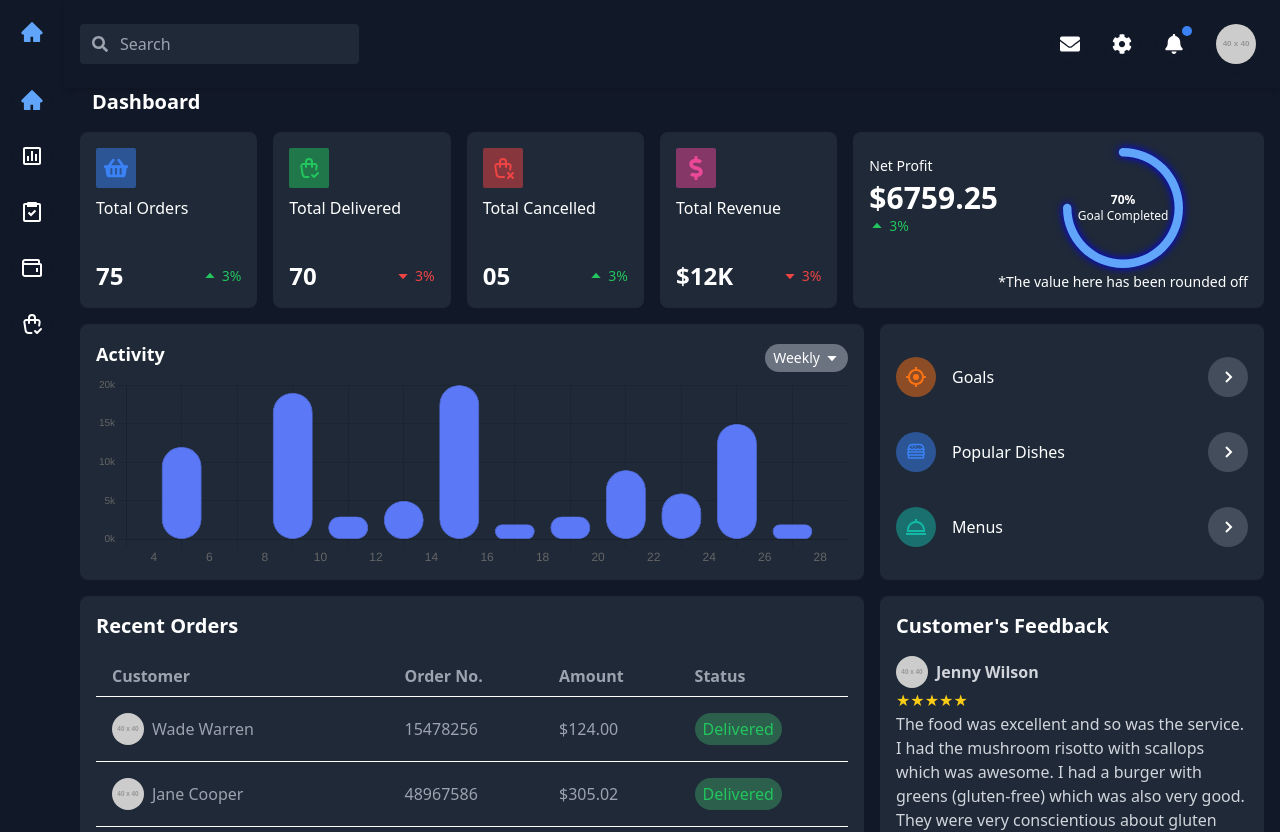
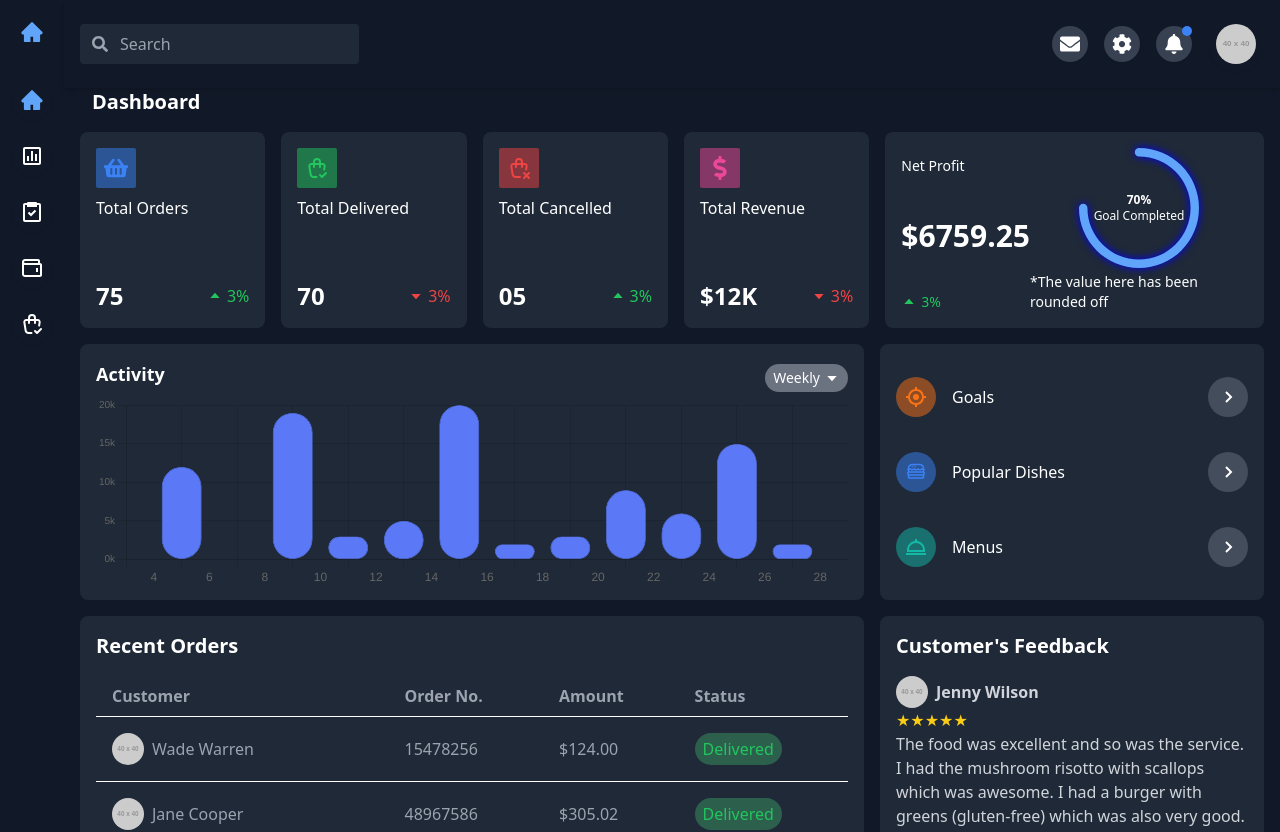
Before and after one commit to yeshu10/Dashboard, a React (Vite) app in the folder dashboard/: page / in a window 1280 px wide. Shown: the top 832 px of the page. Built offline with nearby package versions, Linux system fonts and the light colour scheme.

Commit message:
"Updated  DashboardSummaY

```diff
--- a/dashboard/src/components/ActivityChart.jsx
+++ b/dashboard/src/components/ActivityChart.jsx
@@ -1,15 +1,68 @@
-import React from 'react';
+import React, { useState } from 'react';
 import Chart from 'chart.js/auto';
 import { Bar } from 'react-chartjs-2';
 import { BiCaretDown } from 'react-icons/bi';
 
+// Dropdown component for selecting the time period
+const Dropdown = ({ selectedOption, setSelectedOption }) => {
+  const [isOpen, setIsOpen] = useState(false);
+
+  const toggleDropdown = () => {
+    setIsOpen(!isOpen);
+  };
+
+  const handleOptionClick = (option) => {
+    setSelectedOption(option);
+    setIsOpen(false);
+  };
+
+  return (
+    <div className="relative inline-block text-left">
+      <div
+        className="flex items-center bg-gray-500 text-gray-800 rounded-full px-2 py-1 cursor-pointer"
+        onClick={toggleDropdown}
+      >
+        <span className="text-sm text-white">{selectedOption}</span>
+        <BiCaretDown size={16} className="ml-1 text-white" />
+      </div>
+
+      {isOpen && (
+        <div className="absolute right-0 mt-2 w-32 bg-gray-800 text-white rounded-lg shadow-lg">
+          <ul className="py-1">
+            <li
+              className="px-4 py-2 hover:bg-gray-700 cursor-pointer"
+              onClick={() => handleOptionClick('Weekly')}
+            >
+              Weekly
+            </li>
+            <li
+              className="px-4 py-2 hover:bg-gray-700 cursor-pointer"
+              onClick={() => handleOptionClick('Monthly')}
+            >
+              Monthly
+            </li>
+            <li
+              className="px-4 py-2 hover:bg-gray-700 cursor-pointer"
+              onClick={() => handleOptionClick('Yearly')}
+            >
+              Yearly
+            </li>
+          </ul>
+        </div>
+      )}
+    </div>
+  );
+};
+
 const ActivityChart = () => {
+  const [selectedOption, setSelectedOption] = useState('Weekly');
+
   const chartData = {
-    labels: ['5', '9',  '11', '13','15',  '17', '19', '21',  '23', '25',  '27'],
+    labels: ['5', '9', '11', '13', '15', '17', '19', '21', '23', '25', '27'],
     datasets: [
       {
         label: 'Activity',
-        data: [12, 19, 3, 5,20, 2, 3, 9, 6,15, 2, 7, 8, 2, 16,4, 9, 5, 8, 7, 6,9, 4, 7, 10,4, 7, 2, 9],
+        data: [12, 19, 3, 5, 20, 2, 3, 9, 6, 15, 2, 7, 8, 2, 16, 4, 9, 5, 8, 7, 6, 9, 4, 7, 10, 4, 7, 2, 9],
         backgroundColor: '#5B78F6',
         borderColor: '#5B78F6',
         borderWidth: 0.7,
@@ -21,14 +74,13 @@ const ActivityChart = () => {
     responsive: true,
     maintainAspectRatio: false,
     scales: {
-
       x: {
         type: 'linear',
         beginAtZero: false, // Start the axis at 5
         ticks: {
-            min: 6, // Set the minimum value to 5
-            stepSize: 2 // Set the step size to 2
-          }
+          min: 6, // Set the minimum value to 6
+          stepSize: 2, // Set the step size to 2
+        },
       },
       y: {
         beginAtZero: true,
@@ -56,19 +108,15 @@ const ActivityChart = () => {
     },
   };
 
-
   return (
     <div className="h-64 bg-gray-800 p-4 rounded-lg text-white col-span-2">
       <div className="flex items-center justify-between">
         <h3 className="text-lg font-semibold mb-2">Activity</h3>
-  <div className="flex items-center bg-gray-500 text-gray-800 rounded-full px-2 py-1">
-    <span className="text-sm text-white">Weekly</span>
-    <BiCaretDown size={16} className="ml-1 text-white" />
-  </div>
+        <Dropdown selectedOption={selectedOption} setSelectedOption={setSelectedOption} />
       </div>
 
-      <div className="h-48"> {/* Adjust the height here */}
-        <Bar data={chartData} options={chartOptions} height={300} /> {/* Adjust the height here */}
+      <div className="h-48">
+        <Bar data={chartData} options={chartOptions} />
       </div>
     </div>
   );
--- a/dashboard/src/components/DashboardSummary.jsx
+++ b/dashboard/src/components/DashboardSummary.jsx
@@ -1,85 +1,84 @@
 import React from 'react';
-import { FaShoppingBasket , FaDollarSign, FaChartLine } from 'react-icons/fa';
-import { TbShoppingBagCheck, TbShoppingBagX} from "react-icons/tb";
+import { FaShoppingBasket, FaDollarSign } from 'react-icons/fa';
+import { TbShoppingBagCheck, TbShoppingBagX } from "react-icons/tb";
 import { BiCaretDown, BiCaretUp } from "react-icons/bi";
 import { AiOutlineLoading3Quarters } from "react-icons/ai";
 
-
-
-
 const DashboardSummary = () => {
   return (
-    <div className="flex gap-4">
-      <div className="flex flex-wrap gap-4 flex-[2]">
-      <div className="relative bg-gray-800 p-4 rounded-lg text-white flex-1 min-w-[150px]">
-  <div className="flex flex-col h-full">
+    <div className="flex flex-wrap gap-4">
+      {/* First Four Divs */}
+      <div className="flex flex-col sm:flex-row w-full sm:w-2/3 gap-4">
+      <div className="relative bg-gray-800 p-4 rounded-lg text-white flex-1 min-w-[150px] flex flex-col">
   <div className="bg-blue-500 bg-opacity-50 p-2 rounded-sm w-fit">
     <FaShoppingBasket className="text-blue-500" size={24} />
   </div>
-    <div className="mt-2">Total Orders</div>
-    <div className="absolute bottom-4 left-4 right-4 flex justify-between">
-      <div className="text-2xl font-bold">75</div>
-      <div className="flex items-center space-x-1 text-green-500 text-sm">
+  <div className="mt-2 text-sm md:text-base">Total Orders</div>
+  <div className="flex flex-col justify-end h-full mt-2">
+    <div className="flex justify-between items-center">
+      <div className="text-xl md:text-2xl font-bold">75</div>
+      <div className="flex items-center space-x-1 text-green-500 text-sm md:text-base">
         <BiCaretUp size={16} />
         <div>3%</div>
       </div>
     </div>
   </div>
 </div>
-<div className="relative bg-gray-800 p-4 rounded-lg text-white flex-1 min-w-[150px]">
-  <div className="flex flex-col h-full">
+
+<div className="relative bg-gray-800 p-4 rounded-lg text-white flex-1 min-w-[150px] flex flex-col">
   <div className="bg-green-500 bg-opacity-50 p-2 rounded-sm w-fit">
-      <TbShoppingBagCheck  className="text-green-500" size={24} />
+    <TbShoppingBagCheck className="text-green-500" size={24} />
   </div>
-    <div className="mt-2">Total Delivered</div>
-    <div className="absolute bottom-4 left-4 right-4 flex justify-between">
-      <div className="text-2xl font-bold">70</div>
-      <div className="flex items-center space-x-1 text-red-500 text-sm">
+  <div className="mt-2 text-sm md:text-base">Total Delivered</div>
+  <div className="flex flex-col justify-end h-full mt-2">
+    <div className="flex justify-between items-center">
+      <div className="text-xl md:text-2xl font-bold">70</div>
+      <div className="flex items-center space-x-1 text-red-500 text-sm md:text-base">
         <BiCaretDown size={16} />
         <div>3%</div>
       </div>
     </div>
   </div>
 </div>
-<div className="relative bg-gray-800 p-4 rounded-lg text-white flex-1 min-w-[150px]">
-  <div className="flex flex-col h-full">
+
+        <div className="relative bg-gray-800 p-4 rounded-lg text-white flex-1 min-w-[150px] flex flex-col">
   <div className="bg-red-500 bg-opacity-50 p-2 rounded-sm w-fit">
     <TbShoppingBagX className="text-red-500" size={24} />
   </div>
-    <div className="mt-2">Total Cancelled</div>
-    <div className="absolute bottom-4 left-4 right-4 flex justify-between">
-      <div className="text-2xl font-bold">05</div>
-      <div className="flex items-center space-x-1 text-green-500 text-sm">
+  <div className="mt-2 text-sm md:text-base">Total Cancelled</div>
+  <div className="flex flex-col justify-end h-full mt-2">
+    <div className="flex justify-between items-center">
+      <div className="text-xl md:text-2xl font-bold">05</div>
+      <div className="flex items-center space-x-1 text-green-500 text-sm md:text-base">
         <BiCaretUp size={16} />
         <div>3%</div>
       </div>
     </div>
   </div>
 </div>
-<div className="relative bg-gray-800 p-4 rounded-lg text-white flex-1 min-w-[150px]">
-  <div className="flex flex-col h-full">
+<div className="relative bg-gray-800 p-4 rounded-lg text-white flex-1 min-w-[150px] flex flex-col">
   <div className="bg-pink-500 bg-opacity-50 p-2 rounded-sm w-fit">
     <FaDollarSign className="text-pink-500" size={24} />
   </div>
-    <div className="mt-2">Total Revenue</div>
-    <div className="absolute bottom-4 left-4 right-4 flex justify-between">
-      <div className="text-2xl font-bold">$12K</div>
-      <div className="flex items-center space-x-1 text-red-500 text-sm">
+  <div className="mt-2 text-sm md:text-base">Total Revenue</div>
+  <div className="flex flex-col justify-end h-full mt-2">
+    <div className="flex justify-between items-center">
+      <div className="text-xl md:text-2xl font-bold">$12K</div>
+      <div className="flex items-center space-x-1 text-red-500 text-sm md:text-base">
         <BiCaretDown size={16} />
         <div>3%</div>
       </div>
     </div>
   </div>
 </div>
+
       </div>
 
-
-
-      <div className="bg-gray-800 p-4 rounded-lg text-white flex-[1] min-w-[150px]">
-
-      <div className="w-full">
-  <div className="flex items-start justify-between">
-    <div className="flex flex-col">
+      {/* Net Profit Div */}
+      <div className="bg-gray-800 p-4 rounded-lg text-white flex-1 min-w-[150px] w-full sm:w-1/3">
+        <div className="w-full h-full">
+          <div className="flex items-stretch justify-between h-full">
+            <div className="flex flex-col justify-between">
               <div className="mt-2 text-sm">Net Profit</div>
               <div className="text-3xl font-bold mt-1">$6759.25</div>
               <div className="flex items-center space-x-1 text-green-500 text-sm">
@@ -87,7 +86,7 @@ const DashboardSummary = () => {
                 <div>3%</div>
               </div>
             </div>
-    <div className="flex flex-col items-center">
+            <div className="flex flex-col items-center justify-between">
               <div className="relative flex items-center justify-center">
                 <AiOutlineLoading3Quarters
                   className="text-blue-400"
@@ -107,11 +106,8 @@ const DashboardSummary = () => {
             </div>
           </div>
         </div>
-
-
       </div>
     </div>
-
   );
 };
 
--- a/dashboard/src/components/Header.jsx
+++ b/dashboard/src/components/Header.jsx
@@ -19,19 +19,19 @@ const Header = () => {
         </div>
       </div>
       <div className="flex items-center space-x-4">
-        <a href="#" className="relative p-2 hover:bg-gray-700 rounded-full flex items-center justify-center shadow-sm">
+        <a href="#" className="relative p-2 bg-gray-700 rounded-full flex items-center justify-center shadow-sm">
           <FaEnvelope size={20} className="text-white" />
         </a>
-        <a href="#" className="relative p-2 hover:bg-gray-700 rounded-full flex items-center justify-center shadow-sm">
+        <a href="#" className="relative p-2 bg-gray-700 rounded-full flex items-center justify-center shadow-sm">
           <FaCog size={20} className="text-white" />
         </a>
-        <a href="#" className="relative p-2 hover:bg-gray-700 rounded-full flex items-center justify-center shadow-sm">
+        <a href="#" className="relative p-2 bg-gray-700 rounded-full flex items-center justify-center shadow-sm">
           <FaBell size={20} className="text-white" />
           <span className="absolute top-0 right-0 w-2.5 h-2.5 bg-blue-500 rounded-full"></span>
         </a>
         <a href="#" className="p-2 hover:bg-gray-700 rounded-full flex items-center justify-center shadow-sm">
           <img
-            src="https://via.placeholder.com/40" // Replace with actual image URL
+            src="https://via.placeholder.com/40"
             alt="Profile"
             className="w-10 h-10 rounded-full object-cover"
           />
```
Lines whose indentation alone changed are shown as unchanged.
